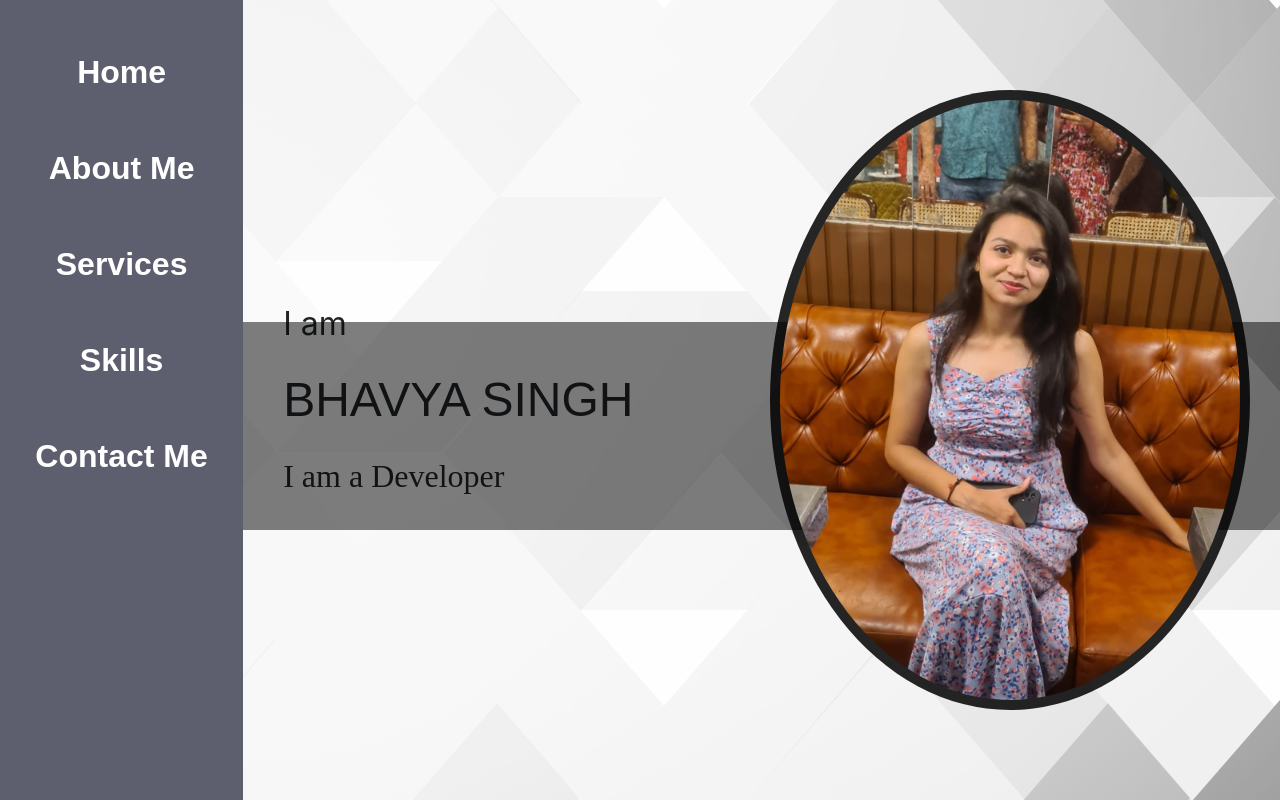
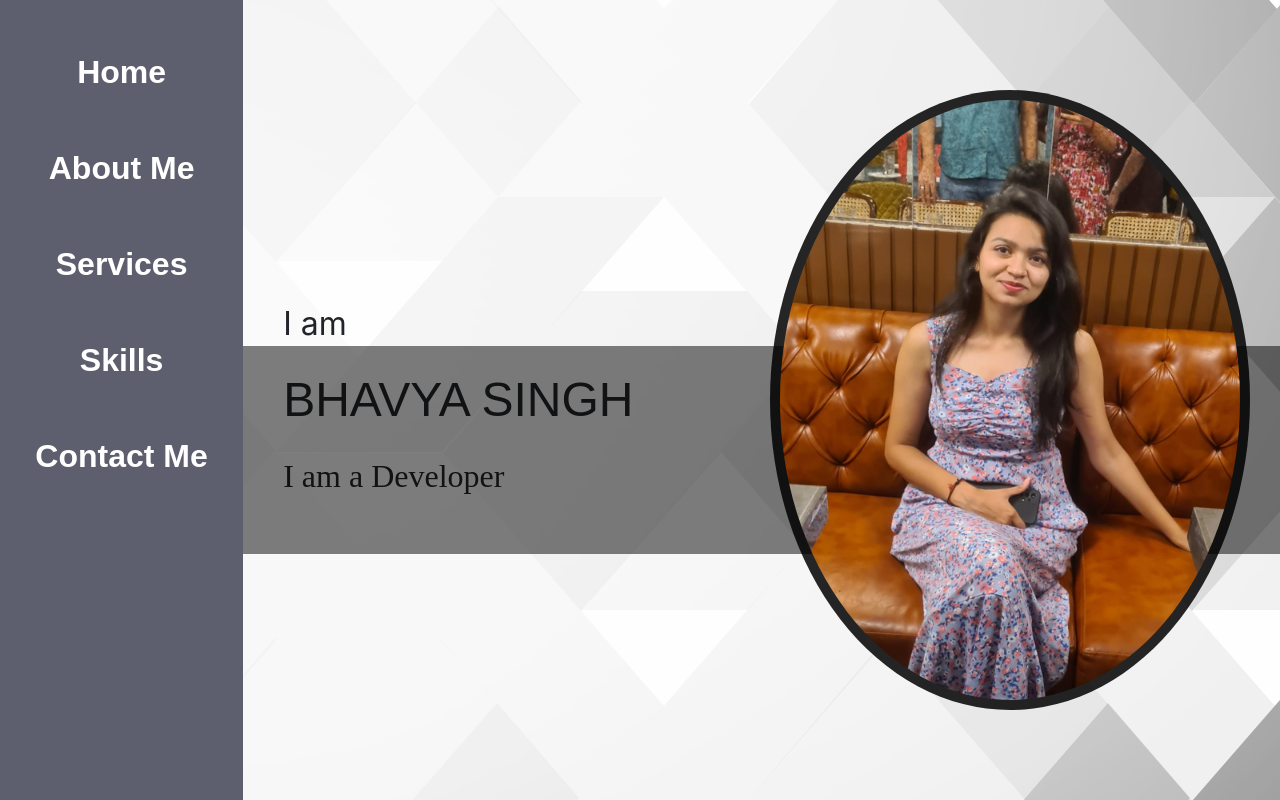
Before and after one commit to Bhavyas15/Portfolio, a plain HTML site: page index.html in a window 1280 px wide. Shown: the top 800 px of the page. Drawn offline with nearby package versions, Linux system fonts and the light colour scheme.

Commit message:
Update style.css

```diff
--- a/style.css
+++ b/style.css
@@ -89,7 +89,7 @@
 .line{
     background-color: rgba(0,0,0,0.5);
     position: absolute;
-    margin-top:29vh;
+    margin-top:32vh;
     min-height: 13rem;
     min-width: 100%;
     opacity: 10;
```
